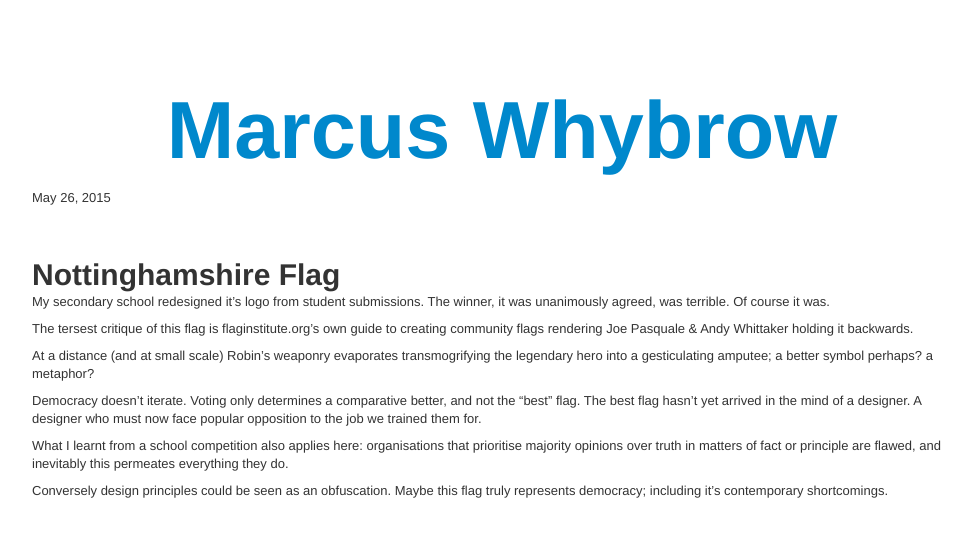
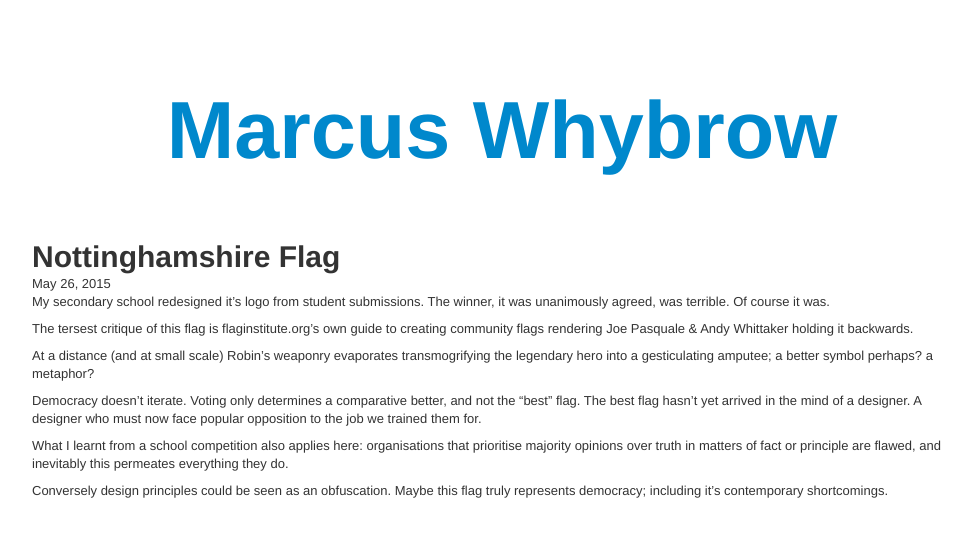
Before and after one commit to marcuswhybrow/marcuswhybrow.github.com, a Jekyll site: the page built from _posts/2015-05-26-nottinghamshire-flag.md, in a window 1280 px wide. Shown: the top 537 px of the page, without its empty margins (138-1110 px from the left). Built offline with Jekyll 4.4.1, drawn with Linux system fonts in a browser that asks for light colours.

Commit message:
Move date to correct location

```diff
--- a/_layouts/post.html
+++ b/_layouts/post.html
@@ -4,12 +4,12 @@ body_class: page-word style-thin
 ---
 <div class="masthead container">
   <h1><a href="{{ site.baseurl }}">Marcus Whybrow</a></h1>
-  <div class="links">
-  	<span>{{ page.date | date: "%B %d, %Y" }}</span>
-  </div>
 </div>
 
 <div class="container">
   <h1 class="title">{{ page.title | captilize }}</h1>
+  <div class="links">
+  	<span>{{ page.date | date: "%B %d, %Y" }}</span>
+  </div>
   {{ content }}
 </div>
```
